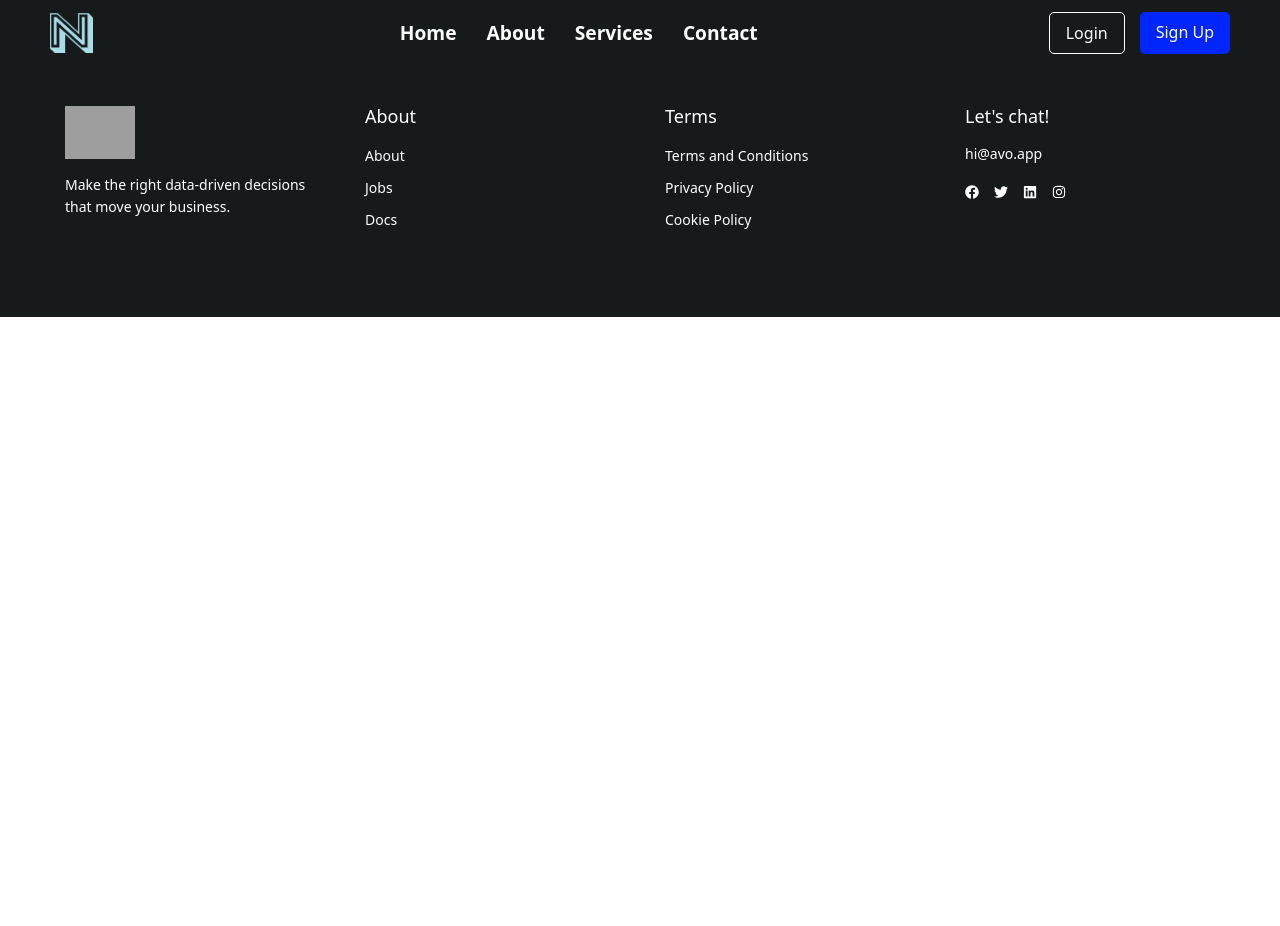
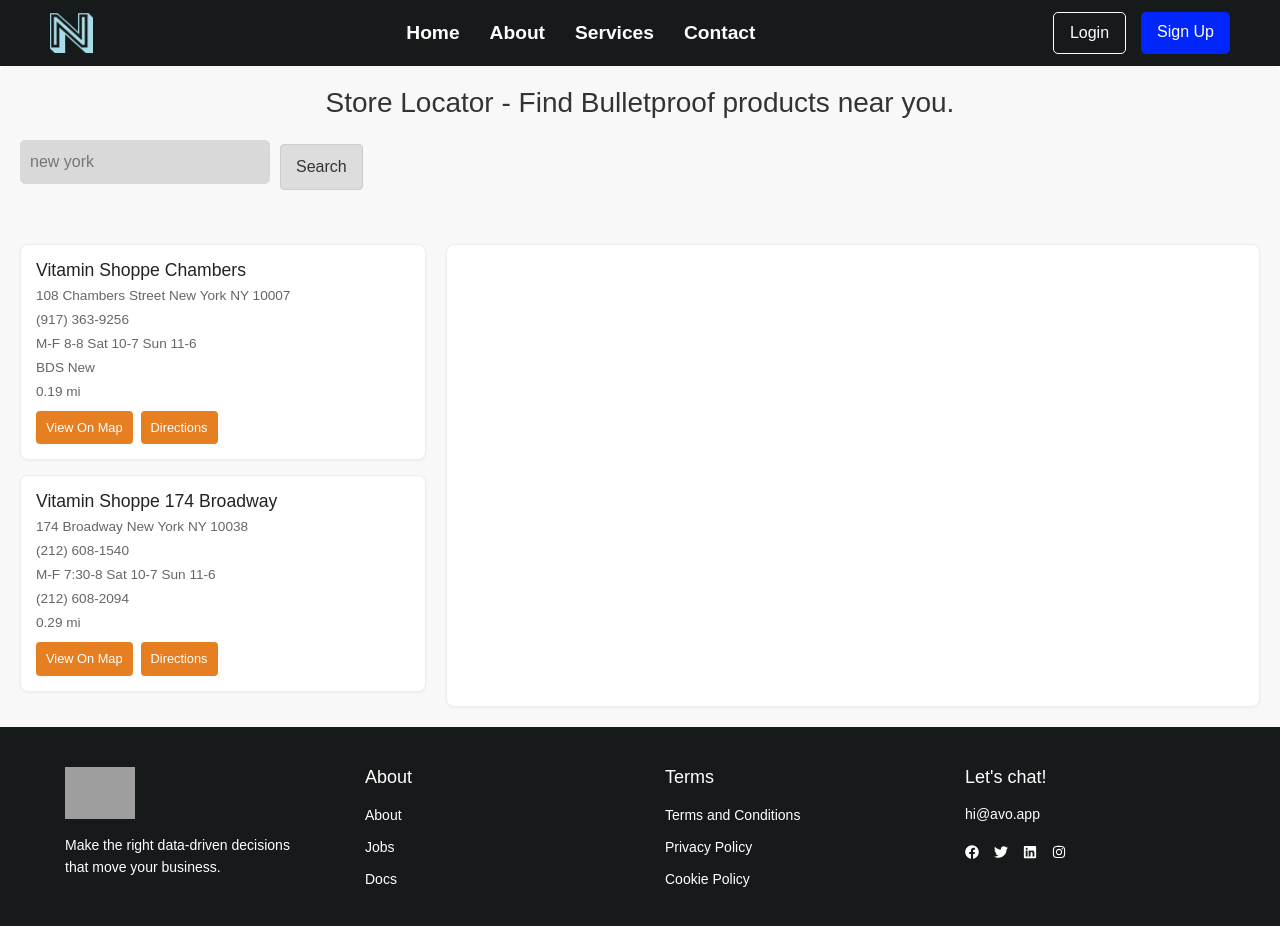
Before and after one commit to Avish-Madushanka/N-Aluminium, a React (Vite) app: page /LocationMap in a window 1280 px wide. Shown: the top 926 px of the page. Before the commit the page ends 800 px from the top, so only its background shows below. Built offline with nearby package versions, Linux system fonts and the light colour scheme; grey boxes are pictures that could not be loaded.

Commit message:
add store location page

```diff
--- a/src/App.jsx
+++ b/src/App.jsx
@@ -23,6 +23,8 @@
 import BSHeader from './Components/BuyandSell/BSHeader'
 import Calendar from './Components/WasteCollect/Calendar';
 import Admin from './Pages/Admin';
+import Map from './Pages/Map';
+import LocationMap from './Components/Maps/LocationMap';
 
 const ProtectedRoute = ({ children }) => {
   const location = useLocation();
@@ -117,6 +119,8 @@
         <Route path="/BSHeader" element={<BSHeader />} />
         <Route path="/Calendar" element={<Calendar />} />
         <Route path="/Admin" element={<Admin />} />
+        <Route path="/Map" element={<Map />} />
+        <Route path="/LocationMap" element={<LocationMap />} />
       </Routes>
       <Footer />
     </div>
--- a/src/Components/Maps/CollectMap.jsx
+++ b/src/Components/Maps/CollectMap.jsx
@@ -10,7 +10,7 @@
           View our fully interactive map of all of our locations. <br />
           Find phone numbers, hours, and get directions to a facility near you.
         </p>
-        <button className="Collect-map-button">Find a location near me</button>
+        <a href="/LocationMap" className="Collect-map-button">Find a location near me</a>
       </div>
     </section>
   );
--- /dev/null
+++ b/src/Components/Maps/LocationMap.css
@@ -0,0 +1,124 @@
+
+body {
+    font-family: sans-serif;
+}
+
+.store-locator-container {
+    padding: 20px;
+    background-color: #f8f8f8;
+    border-radius: 8px;
+    box-shadow: 0 2px 4px rgba(0, 0, 0, 0.05);
+}
+
+.locator-title {
+    font-size: 1.75em;
+    text-align: center;
+    margin-bottom: 20px;
+    color: #333;
+}
+
+.search-container {
+    display: flex;
+    align-items: center;
+    margin-bottom: 50px;
+}
+
+.search-input {
+    padding: 10px;
+    border: 1px solid #ccc;
+    border-radius: 4px;
+    width: 100%;
+    max-width: 250px;
+    margin-right: 10px;
+    font-size: 1em;
+}
+
+.search-button {
+    background-color: #ddd;
+    color: #333;
+    padding: 10px 15px;
+    border: 1px solid #ccc;
+    border-radius: 4px;
+    cursor: pointer;
+    font-size: 1em;
+    white-space: nowrap;
+}
+
+.content-area {
+    display: flex;
+    gap: 20px;
+}
+
+.store-list {
+    flex: 1;
+}
+
+.store-item {
+    background-color: #fff;
+    border: 1px solid #eee;
+    border-radius: 8px;
+    padding: 15px;
+    margin-bottom: 15px;
+    box-shadow: 0 1px 3px rgba(0, 0, 0, 0.05);
+}
+
+.store-name {
+    font-size: 1.1em;
+    margin-bottom: 5px;
+    color: #222;
+}
+
+.store-address,
+.store-phone,
+.store-hours,
+.store-additional,
+.store-distance {
+    font-size: 0.85em;
+    color: #666;
+    margin-bottom: 5px;
+    line-height: 1.4;
+}
+
+.store-actions {
+    display: flex;
+    justify-content: flex-start;
+    margin-top: 10px;
+}
+
+.view-map-button,
+.directions-button {
+    background-color: #e67e22;
+    color: white;
+    padding: 7px 10px;
+    border: none;
+    border-radius: 4px;
+    cursor: pointer;
+    margin-right: 8px;
+    font-size: 0.8em;
+    white-space: nowrap;
+}
+
+.map-area {
+    flex: 2;
+    min-height: 400px;
+    border: 1px solid #eee;
+    border-radius: 8px;
+    background-color: #fff;
+    box-shadow: 0 1px 3px rgba(0, 0, 0, 0.05);
+}
+
+@media (max-width: 768px) {
+    .search-container {
+        flex-direction: column;
+        align-items: stretch;
+    }
+
+    .search-input {
+        margin-bottom: 10px;
+        max-width: 100%;
+    }
+
+    .content-area {
+        flex-direction: column;
+    }
+}
--- /dev/null
+++ b/src/Components/Maps/LocationMap.jsx
@@ -0,0 +1,77 @@
+import React, { useState } from 'react';
+import './LocationMap.css';
+
+function LocationMap() {
+    const [searchTerm, setSearchTerm] = useState('');
+    const [locations, setLocations] = useState([
+        {
+            id: 1,
+            name: "Vitamin Shoppe Chambers",
+            address: "108 Chambers Street New York NY 10007",
+            phone: "(917) 363-9256",
+            hours: "M-F 8-8 Sat 10-7 Sun 11-6",
+            additional: "BDS New",
+            distance: "0.19 mi",
+        },
+        {
+            id: 2,
+            name: "Vitamin Shoppe 174 Broadway",
+            address: "174 Broadway New York NY 10038",
+            phone: "(212) 608-1540",
+            hours: "M-F 7:30-8 Sat 10-7 Sun 11-6",
+            additional: "(212) 608-2094",
+            distance: "0.29 mi",
+        },
+    ]);
+
+    const handleSearch = (event) => {
+        setSearchTerm(event.target.value);
+    };
+
+    const filteredLocations = locations.filter((location) =>
+        location.name.toLowerCase().includes(searchTerm.toLowerCase()) ||
+        location.address.toLowerCase().includes(searchTerm.toLowerCase())
+    );
+
+    return (
+        <div className="store-locator-container">
+            <h2 className="locator-title">Store Locator - Find Bulletproof products near you.</h2>
+
+            <div className="search-container">
+                <input
+                    type="text"
+                    placeholder="new york"
+                    className="search-input"
+                    value={searchTerm}
+                    onChange={handleSearch}
+                />
+                <button className="search-button">Search</button>
+            </div>
+
+            <div className="content-area">
+                <div className="store-list">
+                    {filteredLocations.map((location) => (
+                        <div className="store-item" key={location.id}>
+                            <h3 className="store-name">{location.name}</h3>
+                            <p className="store-address">{location.address}</p>
+                            <p className="store-phone">{location.phone}</p>
+                            <p className="store-hours">{location.hours}</p>
+                            <p className="store-additional">{location.additional}</p>
+                            <p className="store-distance">{location.distance}</p>
+                            <div className="store-actions">
+                                <button className="view-map-button">View On Map</button>
+                                <button className="directions-button">Directions</button>
+                            </div>
+                        </div>
+                    ))}
+                </div>
+
+
+                <div className="map-area">
+                </div>
+            </div>
+        </div>
+    );
+}
+
+export default LocationMap;
--- /dev/null
+++ b/src/Pages/Map.jsx
@@ -0,0 +1,12 @@
+import React from 'react'
+import LocationMap from '../Components/Maps/LocationMap'
+
+const Map = () => {
+  return (
+    <>
+      <LocationMap />
+    </>
+  )
+}
+
+export default Map
```
